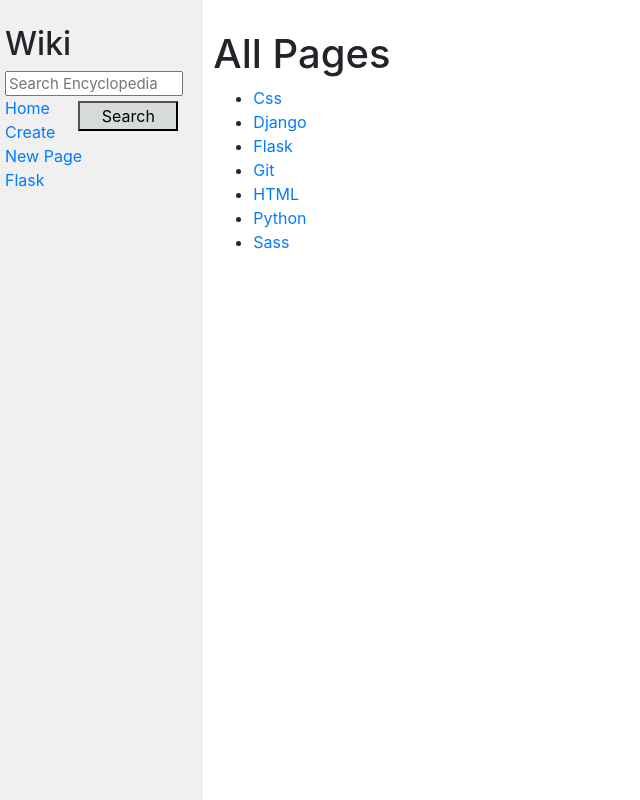
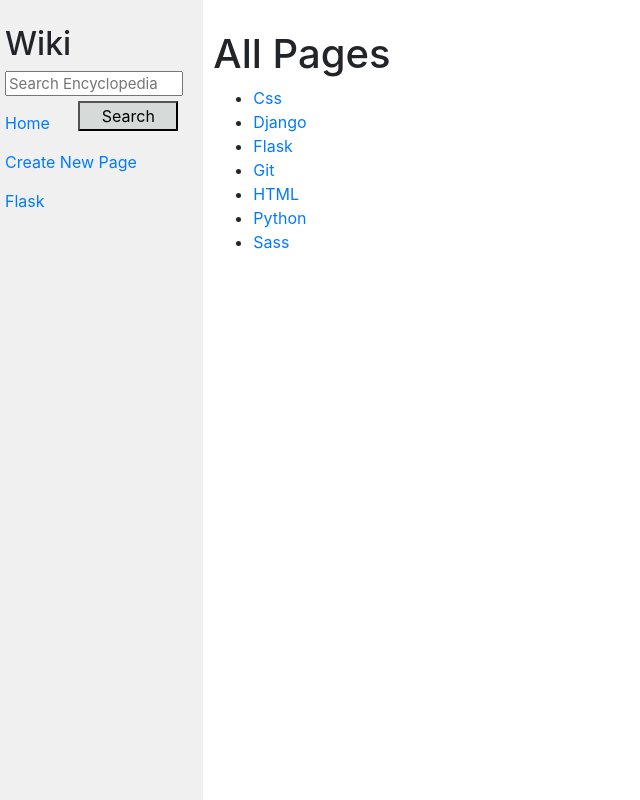
Before and after one commit to LmOpe/CS50W, a Django app: page / in a window 1280 px wide. Shown: the whole page, without its empty margins (0-640 px from the left). Run offline with Django 3.2, Linux system fonts and the light colour scheme; some libraries are stand-ins or nearby versions.

Commit message:
Add margin to nav links

```diff
--- a/wiki/encyclopedia/static/encyclopedia/styles.css
+++ b/wiki/encyclopedia/static/encyclopedia/styles.css
@@ -55,3 +55,7 @@
 input[value="Edit"]{
     display: grid;
 }
+
+.mt{
+    margin-top: 15px;
+}
--- a/wiki/encyclopedia/templates/encyclopedia/layout.html
+++ b/wiki/encyclopedia/templates/encyclopedia/layout.html
@@ -17,13 +17,13 @@
                     <input class="search" type="text" name="q" placeholder="Search Encyclopedia">
                     <input type="submit" value="Search">
                 </form>
-                <div>
+                <div class="mt">
                     <a href="{% url 'encyclopedia:index' %}">Home</a>
                 </div>
-                <div>
+                <div class="mt">
                     <a href="{% url 'encyclopedia:new' %}">Create New Page</a>
                 </div>
-                <div>
+                <div class="mt">
                     <a href="{% url 'encyclopedia:entry' random.title %}">{{ random }}</a>
                 </div>
                 {% block nav %}
```
